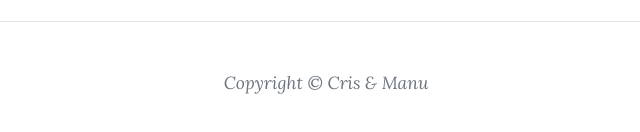
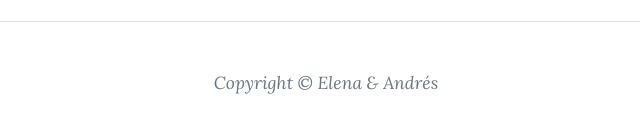
Before and after one commit to blaalons/boda-elenayandres, a plain HTML site: page confirmaasistencia.html in a window 1280 px wide. Shown: the part 2352-2484 px from the top of the page, 314-954 px from the left. Drawn offline with nearby package versions, Linux system fonts and the light colour scheme.

Commit message:
Update copyright

```diff
--- a/confirmaasistencia.html
+++ b/confirmaasistencia.html
@@ -270,7 +270,7 @@
             <div class="container px-4 px-lg-5">
                 <div class="row gx-4 gx-lg-5 justify-content-center">
                     <div class="col-md-10 col-lg-8 col-xl-7">
-                        <div class="small text-center text-muted fst-italic">Copyright &copy; Cris & Manu</div>
+                        <div class="small text-center text-muted fst-italic">Copyright &copy; Elena & Andrés</div>
                     </div>
                 </div>
             </div>
```
